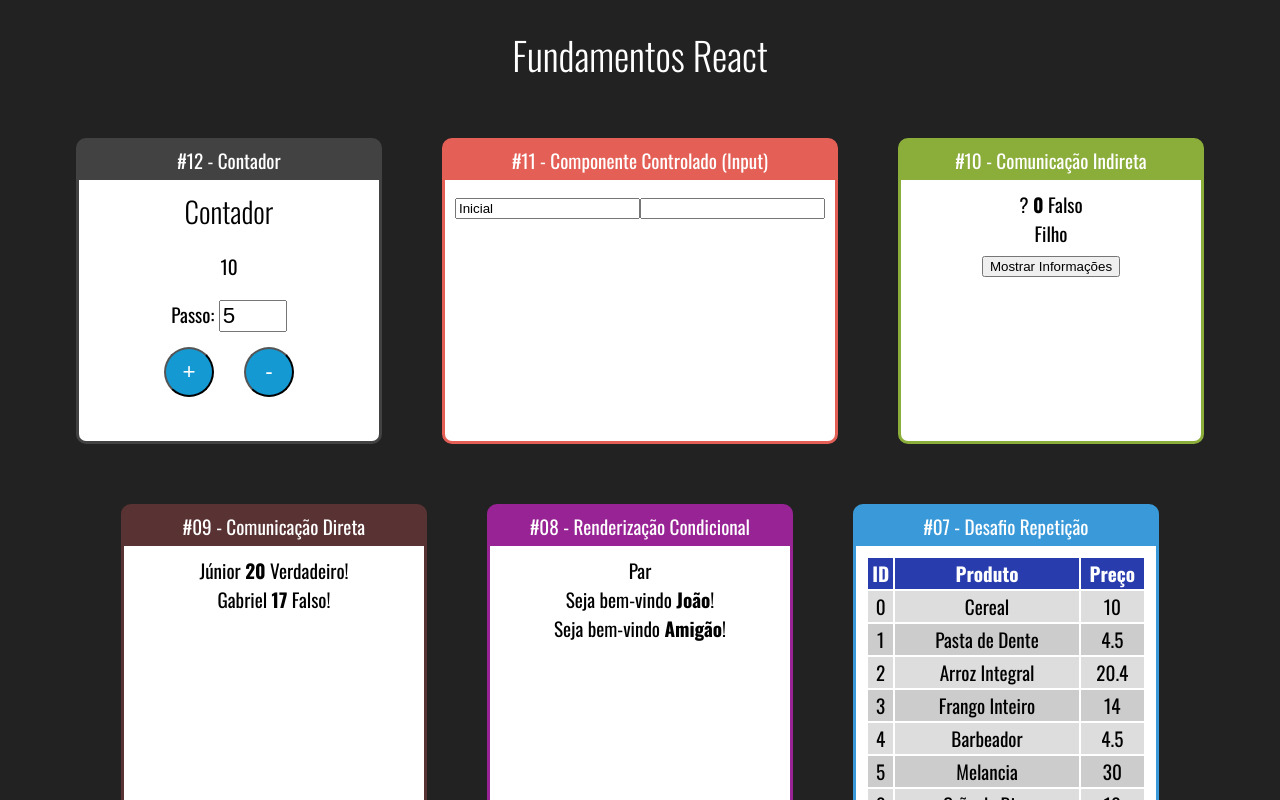
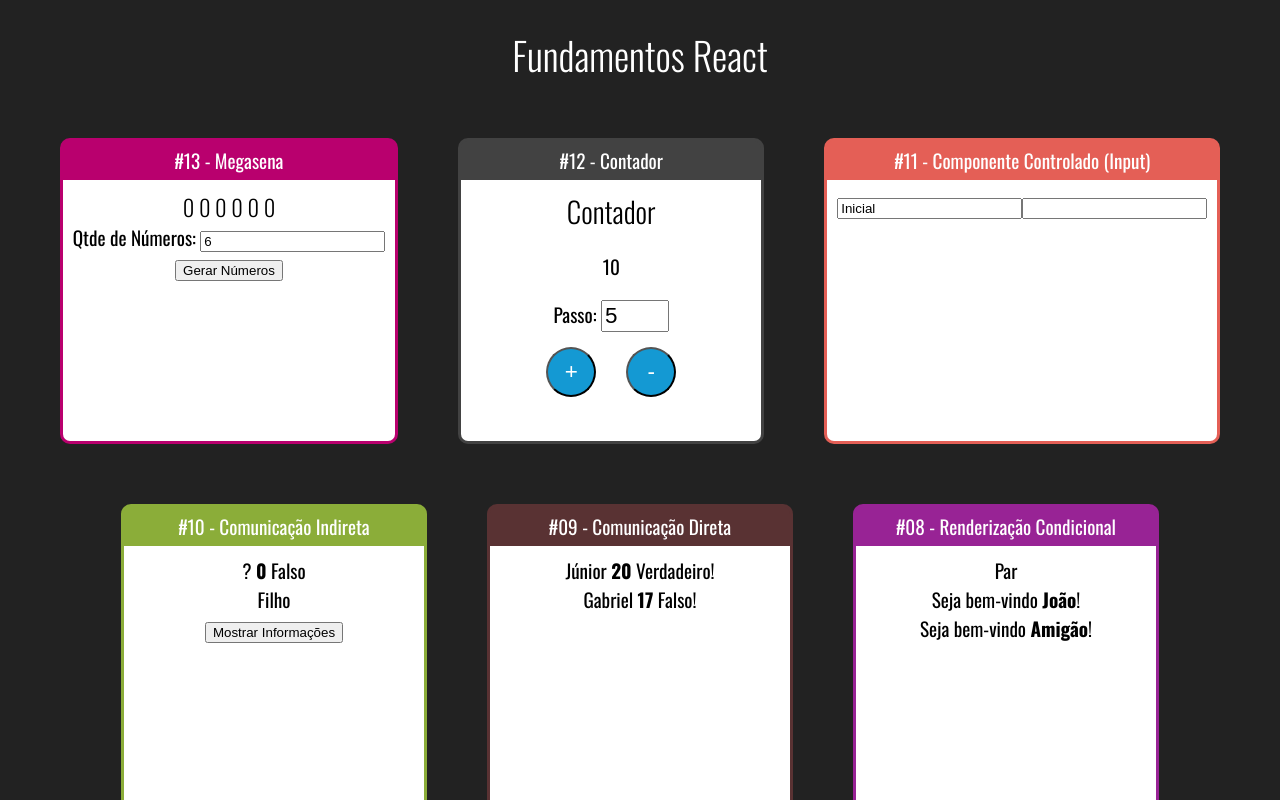
Before and after one commit to estevan324/fundamentos-react, a React (Create React App) app in the folder fundamentos-react/: page / in a window 1280 px wide. Shown: the top 800 px of the page. Built offline with nearby package versions, Linux system fonts and the light colour scheme.

Commit message:
Exercício: Criação do componente Megasena que irá gerar uma quantidade de números aleatórios (sem repetição) de acordo com que o usuário digitar no input

```diff
--- a/fundamentos-react/src/App.jsx
+++ b/fundamentos-react/src/App.jsx
@@ -15,15 +15,19 @@ import DiretaPai from './components/comunicacao/DiretaPai'
 import IndiretaPai from './components/comunicacao/IndiretaPai'
 import Input from './components/formulario/Input'
 import Contador from './components/contador/Contador'
+import Megasena from './components/megasena/Megasena'
 
 export default () => {
     return (
         <div className='app'>
             <h1>Fundamentos React</h1>
             <div className='cards'>
+                <Card titulo='#13 - Megasena' color='#B9006E'>
+                    <Megasena qtde={6}/>
+                </Card>
 
                 <Card titulo='#12 - Contador' color='#424242'>
-                    <Contador valorInicial={10}/>
+                    <Contador valorInicial={10} />
                 </Card>
 
                 <Card titulo='#11 - Componente Controlado (Input)' color='#E45F56'>
--- /dev/null
+++ b/fundamentos-react/src/components/megasena/Display.jsx
@@ -0,0 +1,9 @@
+export default props => {
+
+
+    return (
+        <div>
+            <h3>{props.numeros.join(' ')}</h3>
+        </div>
+    )
+}
--- /dev/null
+++ b/fundamentos-react/src/components/megasena/Megasena.jsx
@@ -0,0 +1,27 @@
+import { useState } from "react"
+import Display from "./Display"
+import QtdInput from "./qtdInput"
+
+export default props => {
+    function gerarNumeros(valor){
+        let numMegasena = []
+        for (let i = 0; i < valor; i++) {
+            let numGerado = Math.round(Math.random() * (60 - 1 + 1) + 1)
+            numMegasena.includes(numGerado) ? i-=1 : numMegasena.push(numGerado)
+        }
+        return numMegasena
+    }
+
+    const [qtde, setQtde] = useState(props.qtde || 6)
+
+    const numerosInicias = Array(qtde).fill(0)
+    const [numeros, setNumeros] = useState(numerosInicias)
+
+    return (
+        <div>
+            <Display numeros={numeros}/>
+            <QtdInput qtde={qtde} alterarValor={e => setQtde(e.target.value)}/>
+            <button onClick={ _ => setNumeros(gerarNumeros(qtde)) }>Gerar Números</button>
+        </div>
+    )
+}
--- /dev/null
+++ b/fundamentos-react/src/components/megasena/qtdInput.jsx
@@ -0,0 +1,8 @@
+export default props => {
+    return (
+        <div>
+            <label htmlFor="qtdInput">Qtde de Números: </label>
+            <input type="text" id="qtdInput" value={props.qtde} onChange={props.alterarValor}/>
+        </div>
+    )
+}
```
